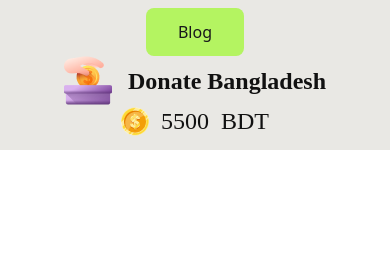
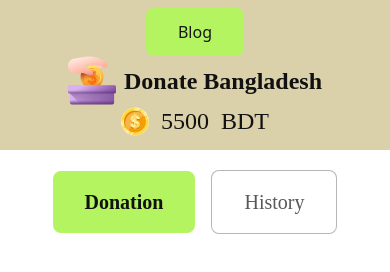
Before and after one commit to ashikdas0002/Donation, a plain HTML site: page Index/home.html in a window 390 px wide. Drawn offline with nearby package versions, Linux system fonts and the light colour scheme.

Commit message:
header section done with responsive

```diff
--- a/Index/home.html
+++ b/Index/home.html
@@ -4,6 +4,8 @@
 <head>
     <meta charset="UTF-8">
     <meta name="viewport" content="width=device-width, initial-scale=1.0">
+    <!-- style Sheet  -->
+    <link rel="stylesheet" href="/StyleSheet/home.css">
     <!-- Tailwind &  DaisyUI CDN  -->
     <link href="https://cdn.jsdelivr.net/npm/daisyui@5" rel="stylesheet" type="text/css" />
     <script src="https://cdn.jsdelivr.net/npm/@tailwindcss/browser@4"></script>
@@ -14,21 +16,27 @@
 <body>
     <header>
         <!-- nav section  -->
-        <div class="bg-[#69634725] h-[150px] md:h-[100px] md:flex items-center justify-between md:p-5">
+        <div class="bg-[#aa974070] h-[150px] md:h-[100px] md:flex items-center justify-between md:p-5">
             <div class="text-center">
                 <button id="blog-btn" class="bg-[#B4F461] py-3 px-8 rounded-[8px] mt-2">Blog</button>
             </div>
-            <div class="flex items-center justify-center gap-4">
+            <div class="flex items-center justify-center gap-2">
                 <img src="/assets/logo.png" alt="">
                 <h2 class="text-[#111] font-[Lexend] text-2xl font-semibold">Donate Bangladesh</h2>
             </div>
             <div class="flex items-center gap-3 justify-center">
                 <img src="/assets/coin.png" alt="">
 
-                <h2 class="text-[#111111] font-[Lexend] font-medium text-2xl">5500</h2>
+                <h2 id="donation-balance" class="text-[#111111] font-[Lexend] font-medium text-2xl">5500</h2>
                 <h2 class="text-[#111111] font-[Lexend] font-medium text-2xl">BDT</h2>
 
             </div>
+        </div>
+        <!-- Troggle Feature Section  -->
+        <div class="flex items-center justify-center gap-4 mt-5 bg-[#ffffff52]">
+            <button id="display-donation-btn" class="troggle-btn-1">Donation</button>
+            <button id="display-history-btn" class="troggle-btn-2">History</button>
+
         </div>
     </header>
 
--- /dev/null
+++ b/StyleSheet/home.css
@@ -0,0 +1,21 @@
+.troggle-btn-1 {
+    background: #B4F461;
+    color: #111111;
+    border: 0;
+    font-family: 'Lexend';
+    padding: 16px 32px;
+    border-radius: 8px;
+    font-weight: 600;
+    font-size: 20px;
+}
+
+.troggle-btn-2 {
+    background-color: #FFFFFF;
+    color: rgba(17, 17, 17, 0.7);
+    border: 1px solid rgba(17, 17, 17, 0.3);
+    border-radius: 8px;
+    padding: 16px 32px;
+    font-family: 'Lexend';
+    font-size: 20px;
+    font-weight: 500;
+}
```
